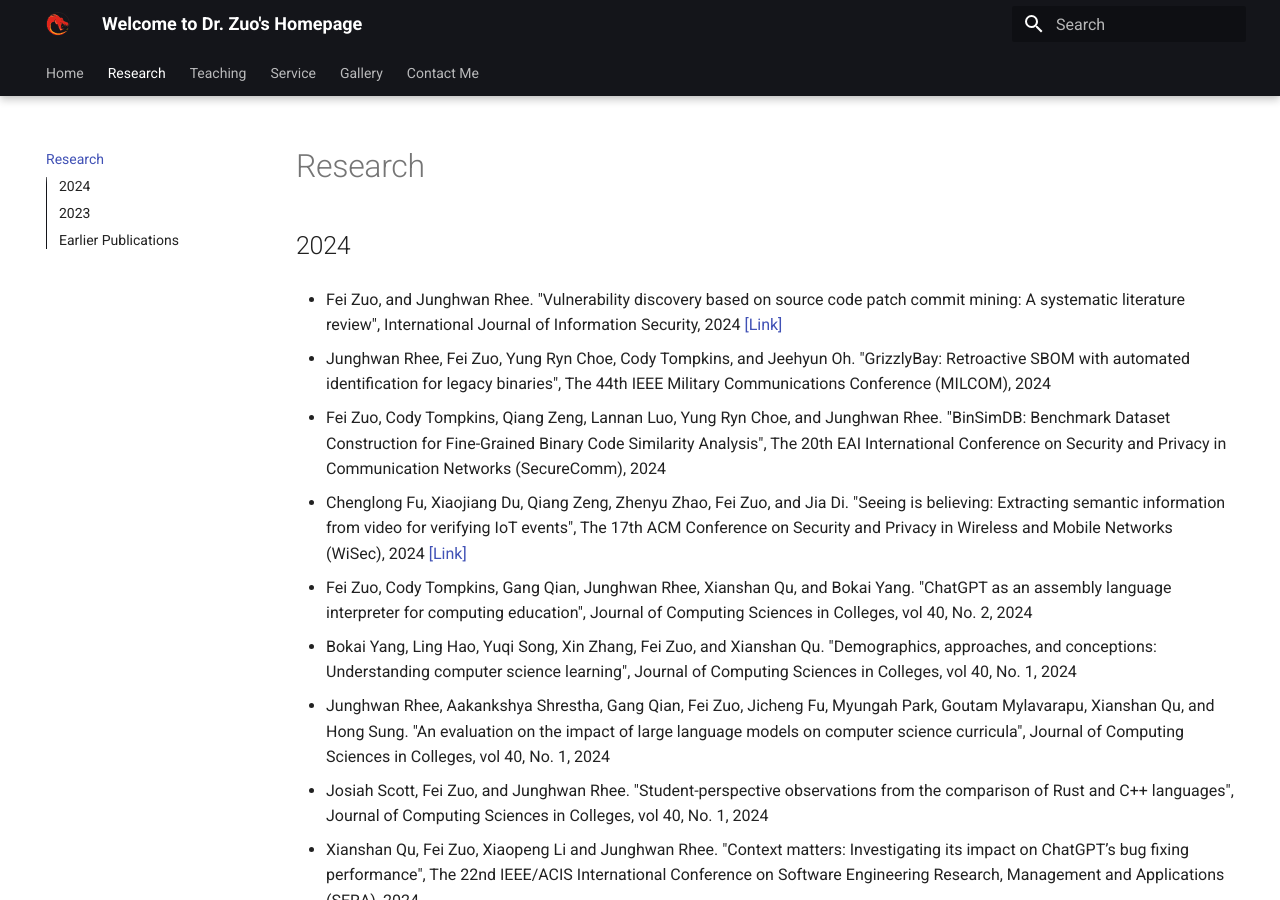
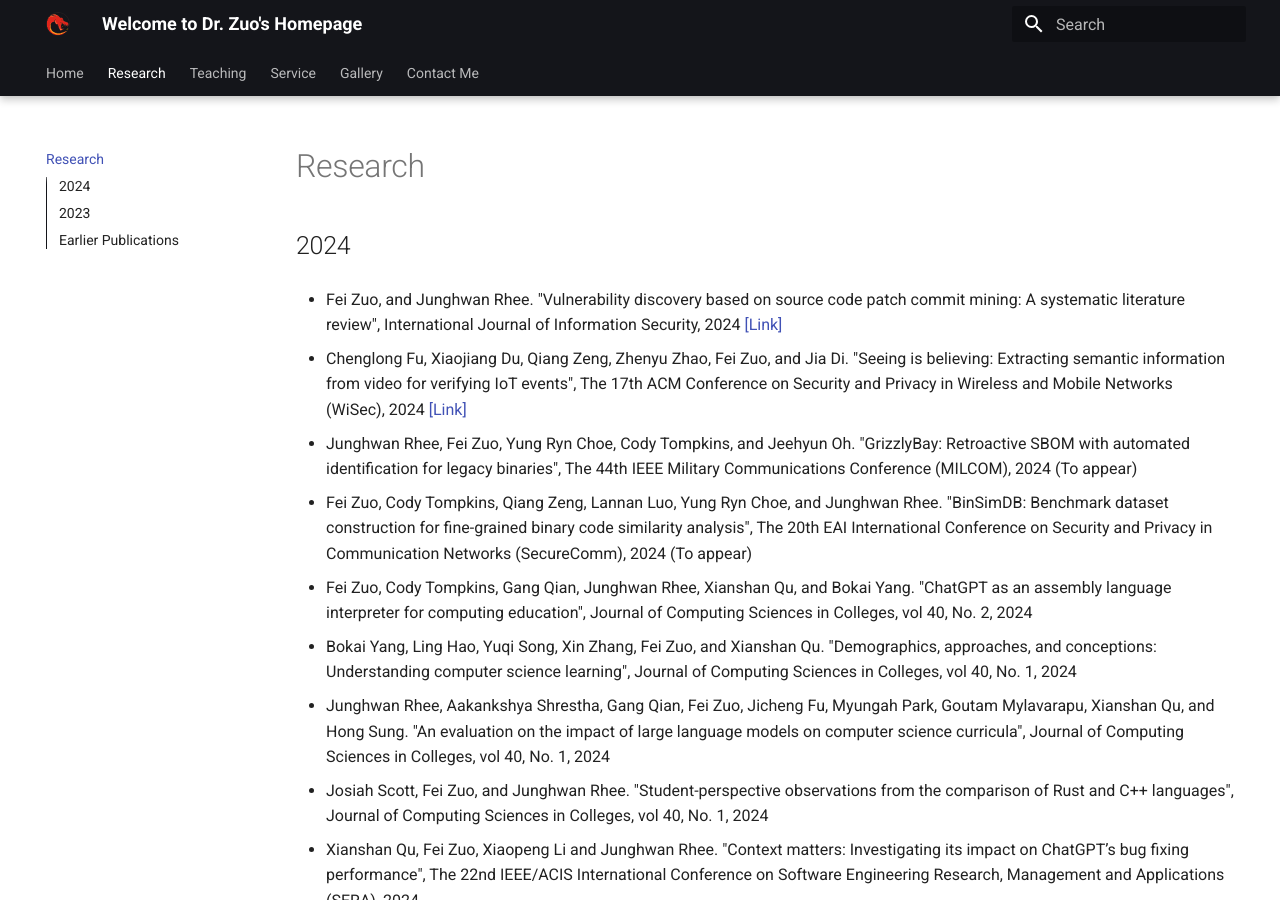
Before and after one commit to fzuo/homepage, an MkDocs documentation site: the page built from docs/research.md, in a window 1280 px wide and 900 px high. Built offline with MkDocs 1.6.1 and Material for MkDocs 9.7.7, drawn with Linux system fonts in a browser that asks for light colours.

Commit message:
Updating files

```diff
--- a/docs/research.md
+++ b/docs/research.md
@@ -5,11 +5,11 @@
 
 - Fei Zuo, and Junghwan Rhee. "Vulnerability discovery based on source code patch commit mining: A systematic literature review", International Journal of Information Security, 2024 [\[Link\]](https://github.com/fzuo/Patch-Commits-Study/blob/master/papers/patch_commit_mining_review.pdf)
 
-- Junghwan Rhee, Fei Zuo, Yung Ryn Choe, Cody Tompkins, and Jeehyun Oh. "GrizzlyBay: Retroactive SBOM with automated identification for legacy binaries", The 44th IEEE Military Communications Conference (MILCOM), 2024
+- Chenglong Fu, Xiaojiang Du, Qiang Zeng, Zhenyu Zhao, Fei Zuo, and Jia Di. "Seeing is believing: Extracting semantic information from video for verifying IoT events", The 17th ACM Conference on Security and Privacy in Wireless and Mobile Networks (WiSec), 2024 [\[Link\]](https://dl.acm.org/doi/abs/10.1145/3643833.3656124)
 
-- Fei Zuo, Cody Tompkins, Qiang Zeng, Lannan Luo, Yung Ryn Choe, and Junghwan Rhee. "BinSimDB: Benchmark Dataset Construction for Fine-Grained Binary Code Similarity Analysis", The 20th EAI International Conference on Security and Privacy in Communication Networks (SecureComm), 2024
+- Junghwan Rhee, Fei Zuo, Yung Ryn Choe, Cody Tompkins, and Jeehyun Oh. "GrizzlyBay: Retroactive SBOM with automated identification for legacy binaries", The 44th IEEE Military Communications Conference (MILCOM), 2024 (To appear)
 
-- Chenglong Fu, Xiaojiang Du, Qiang Zeng, Zhenyu Zhao, Fei Zuo, and Jia Di. "Seeing is believing: Extracting semantic information from video for verifying IoT events", The 17th ACM Conference on Security and Privacy in Wireless and Mobile Networks (WiSec), 2024 [\[Link\]](https://dl.acm.org/doi/abs/10.1145/3643833.3656124)
+- Fei Zuo, Cody Tompkins, Qiang Zeng, Lannan Luo, Yung Ryn Choe, and Junghwan Rhee. "BinSimDB: Benchmark dataset construction for fine-grained binary code similarity analysis", The 20th EAI International Conference on Security and Privacy in Communication Networks (SecureComm), 2024 (To appear)
 
 - Fei Zuo, Cody Tompkins, Gang Qian, Junghwan Rhee, Xianshan Qu, and Bokai Yang. "ChatGPT as an assembly language interpreter for computing education", Journal of Computing Sciences in Colleges, vol 40, No. 2, 2024
 
```
